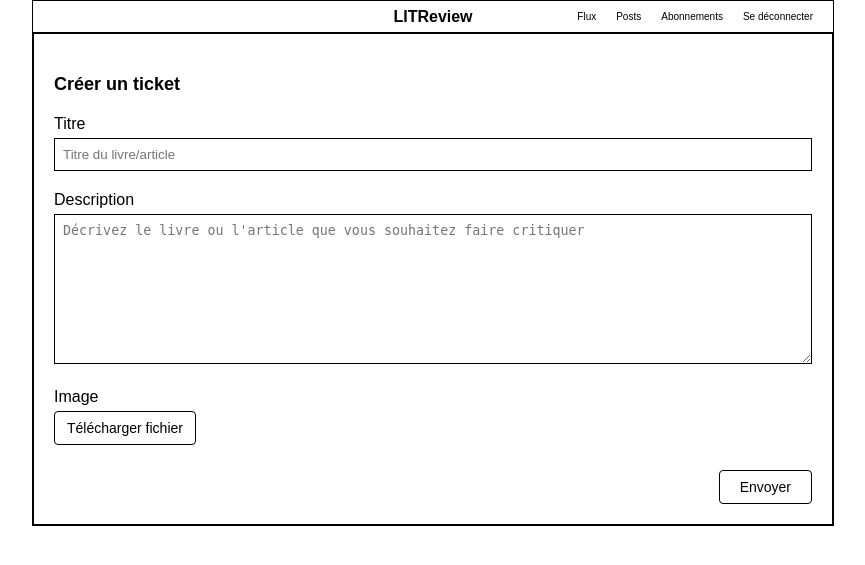
After one commit to fkruklyaramis/OC_project9, a Django app: page /create_ticket/ in a window 1280 px wide. The commit adds this page. Shown: the top 565 px of the page, without its empty margins (207-1072 px from the left). Run offline with Django 5.2, Linux system fonts and the light colour scheme; the visitor is signed in with stand-in values (Sample User, id 1).

Commit message:
page create ticket

```diff
--- /dev/null
+++ b/webapp/litrevu/forms.py
@@ -0,0 +1,28 @@
+from django import forms
+from .models import Ticket
+
+
+class TicketForm(forms.ModelForm):
+    class Meta:
+        model = Ticket
+        fields = ['title', 'description', 'image']
+        labels = {
+            'title': 'Titre',
+            'description': 'Description',
+            'image': 'Image'
+        }
+        widgets = {
+            'title': forms.TextInput(attrs={
+                'class': 'form-control',
+                'placeholder': 'Titre du livre/article'
+            }),
+            'description': forms.Textarea(attrs={
+                'class': 'form-control',
+                'rows': 5,
+                'placeholder': 'Décrivez le livre ou l\'article que vous souhaitez faire critiquer'
+            }),
+            'image': forms.FileInput(attrs={
+                'class': 'file-input',
+                'accept': 'image/*'
+            }),
+        }
--- a/webapp/litrevu/models.py
+++ b/webapp/litrevu/models.py
@@ -25,7 +25,6 @@ class Review(models.Model):
         on_delete=models.CASCADE
     )
     rating = models.PositiveSmallIntegerField(
-        max_length=1024,
         validators=[MinValueValidator(0), MaxValueValidator(5)]
     )
     user = models.ForeignKey(
--- a/webapp/litrevu/static/litrevu/styles.css
+++ b/webapp/litrevu/static/litrevu/styles.css
@@ -1,3 +1,4 @@
+/* Styles de base */
 body {
     font-family: Arial, sans-serif;
     margin: 0;
@@ -5,23 +6,68 @@ body {
     background-color: white;
 }
 
-.auth-container {
+h2 {
+    font-size: 18px;
+    margin-bottom: 20px;
+}
+
+/* Conteneurs principaux */
+.auth-container, .container {
     max-width: 800px;
     margin: 0 auto;
     border: 1px solid #000;
 }
 
-header {
+/* En-têtes */
+header, .site-header {
     border-bottom: 1px solid #000;
-    padding: 10px;
+    padding: 0;
     text-align: center;
 }
 
-header h1 {
-    margin: 0;
-    font-size: 24px;
+.site-header {
+    display: flex;
+    flex-direction: column;
+    align-items: center;
+    border-bottom: 1px solid #000;
+    padding: 0;
 }
 
+.header-container {
+    display: flex;
+    width: 100%;
+    position: relative;
+    align-items: center;
+    padding: 10px 0;
+}
+
+.site-header span {
+    position: absolute;
+    left: 50%;
+    transform: translateX(-50%);
+    margin: 0;
+    font-size: 16px;
+    font-weight: bold;
+}
+
+/* Navigation */
+.site-nav {
+    display: flex;
+    gap: 10px;
+    width: auto;
+    margin-left: auto;
+    padding: 0 15px 0 0;
+    justify-content: flex-end;
+}
+
+.site-nav a {
+    margin: 0 5px;
+    text-decoration: none;
+    color: #000;
+    font-size: 10px;
+}
+
+/* Sections d'authentification */
 .auth-sections {
     display: flex;
     justify-content: space-between;
@@ -40,26 +86,112 @@ header h1 {
     text-align: right;
 }
 
-h2 {
+/* Page de ticket */
+.ticket-page {
+    padding: 20px;
+}
+
+.ticket-page h2 {
     font-size: 18px;
+    margin: 20px 0;
+}
+
+.ticket-form {
+    width: 100%;
+}
+
+/* Formulaires */
+.form-group {
     margin-bottom: 20px;
 }
 
-.form-group {
-    margin-bottom: 15px;
+.form-group label {
+    display: block;
+    margin-bottom: 5px;
+    font-weight: normal;
 }
 
-input[type="text"], input[type="password"] {
+.form-group input[type="text"],
+.form-group input[type="password"],
+.form-group textarea {
     width: 100%;
-    padding: 10px;
+    padding: 8px;
     border: 1px solid #000;
     box-sizing: border-box;
+    border-radius: 0;
 }
 
-.btn {
-    padding: 8px 15px;
-    background-color: white;
+.form-group textarea {
+    height: 150px;
+    resize: vertical;
+}
+
+/* Téléchargement de fichier */
+.file-upload {
+    display: inline-block;
+}
+
+.file-upload input[type="file"] {
+    position: absolute;
+    width: 0.1px;
+    height: 0.1px;
+    opacity: 0;
+    overflow: hidden;
+    z-index: -1;
+}
+
+.file-button {
+    display: inline-block;
+    padding: 8px 12px;
+    cursor: pointer;
+    background-color: #fff;
+    border: 1px solid #000;
+    border-radius: 4px;
+    font-size: 14px;
+}
+
+/* Boutons et actions */
+.form-submit {
+    text-align: right;
+    margin-top: 20px;
+}
+
+.btn-submit {
+    padding: 8px 20px;
+    background-color: #fff;
     border: 1px solid #000;
     cursor: pointer;
     border-radius: 4px;
+    font-size: 14px;
 }
+
+/* Messages et erreurs */
+.form-errors {
+    color: red;
+    font-size: 0.9em;
+    margin-top: 5px;
+}
+
+.messages {
+    width: 80%;
+    margin: 10px auto;
+    padding: 10px;
+}
+
+.message {
+    padding: 10px;
+    margin-bottom: 10px;
+    border-radius: 4px;
+}
+
+.error {
+    background-color: #f8d7da;
+    border: 1px solid #f5c6cb;
+    color: #721c24;
+}
+
+.success {
+    background-color: #d4edda;
+    border: 1px solid #c3e6cb;
+    color: #155724;
+}
--- a/webapp/litrevu/templates/litrevu/base.html
+++ b/webapp/litrevu/templates/litrevu/base.html
@@ -1,10 +1,27 @@
 {% load static %}
-<html>
-    <head><title>Lit Review</title></head>
-    <link rel="stylesheet" href="{% static 'litrevu/styles.css' %}" />
+<!DOCTYPE html>
+<html lang="fr">
+    <head>
+        <meta charset="UTF-8">
+        <meta name="viewport" content="width=device-width, initial-scale=1.0">
+        <title>LITReview</title>
+        <link rel="stylesheet" href="{% static 'litrevu/styles.css' %}" />
+    </head>
     <body>
+        <div class="container">
+            <header class="site-header">
+                <div class="header-container">
+                    <span>LITReview</span>
+                    <nav class="site-nav">
+                        <a href="{% url 'flux' %}">Flux</a>
+                        <a href="{% url 'create_ticket' %}">Posts</a>
+                        <a href="#">Abonnements</a>
+                        <a href="{% url 'logout' %}">Se déconnecter</a>
+                    </nav>
+                </div>
+            </header>
 
-        {% block content %}{% endblock %}
-
+            {% block content %}{% endblock %}
+        </div>
     </body>
 </html>
--- /dev/null
+++ b/webapp/litrevu/templates/litrevu/create_ticket.html
@@ -0,0 +1,58 @@
+{% extends 'litrevu/base.html' %}
+
+{% block content %}
+<div class="container">
+    <main class="ticket-page">
+        <h2>Créer un ticket</h2>
+
+        <form method="post" enctype="multipart/form-data" class="ticket-form">
+            {% csrf_token %}
+
+            <div class="form-group">
+                <label for="id_title">Titre</label>
+                {{ form.title }}
+                {% if form.title.errors %}
+                    <div class="form-errors">{{ form.title.errors }}</div>
+                {% endif %}
+            </div>
+
+            <div class="form-group">
+                <label for="id_description">Description</label>
+                {{ form.description }}
+                {% if form.description.errors %}
+                    <div class="form-errors">{{ form.description.errors }}</div>
+                {% endif %}
+            </div>
+
+            <div class="form-group">
+                <label for="id_image">Image</label>
+                <div class="file-upload">
+                    {{ form.image }}
+                    <label for="id_image" class="file-button">Télécharger fichier</label>
+                </div>
+                {% if form.image.errors %}
+                    <div class="form-errors">{{ form.image.errors }}</div>
+                {% endif %}
+            </div>
+
+            <div class="form-submit">
+                <button type="submit" class="btn-submit">Envoyer</button>
+            </div>
+        </form>
+    </main>
+</div>
+<script>
+    document.addEventListener('DOMContentLoaded', function() {
+        const fileInput = document.getElementById('id_image');
+        const fileButton = document.querySelector('.file-button');
+
+        fileInput.addEventListener('change', function() {
+            if (this.files.length > 0) {
+                fileButton.textContent = this.files[0].name;
+            } else {
+                fileButton.textContent = 'Télécharger fichier';
+            }
+        });
+    });
+</script>
+{% endblock %}
--- a/webapp/litrevu/views.py
+++ b/webapp/litrevu/views.py
@@ -4,6 +4,7 @@ from django.contrib.auth.forms import UserCreationForm
 from django.contrib import messages
 from django.contrib.auth.decorators import login_required
 from django.contrib.auth import logout as auth_logout
+from .forms import TicketForm
 
 
 def index(request):
@@ -58,3 +59,19 @@ def user_logout(request):
 def flux(request):
     """Vue principale pour afficher le flux des critiques et tickets"""
     return render(request, 'litrevu/flux.html')
+
+
+@login_required
+def create_ticket(request):
+    """Vue pour créer un nouveau ticket"""
+    if request.method == 'POST':
+        form = TicketForm(request.POST, request.FILES)
+        if form.is_valid():
+            ticket = form.save(commit=False)
+            ticket.user = request.user
+            ticket.save()
+            return redirect('flux')
+    else:
+        form = TicketForm()
+
+    return render(request, 'litrevu/create_ticket.html', {'form': form})
--- a/webapp/webapp/urls.py
+++ b/webapp/webapp/urls.py
@@ -28,6 +28,7 @@ urlpatterns = [
     path('login/', views.user_login, name='login'),
     path('logout/', views.user_logout, name='logout'),
     path('flux/', views.flux, name='flux'),
+    path('create_ticket/', views.create_ticket, name='create_ticket'),
 
 ]
 
```
Also changed, not shown: webapp/litrevu/templates/litrevu/flux.html (+0 -12 lines), webapp/litrevu/migrations/0005_alter_review_rating.py (added).
